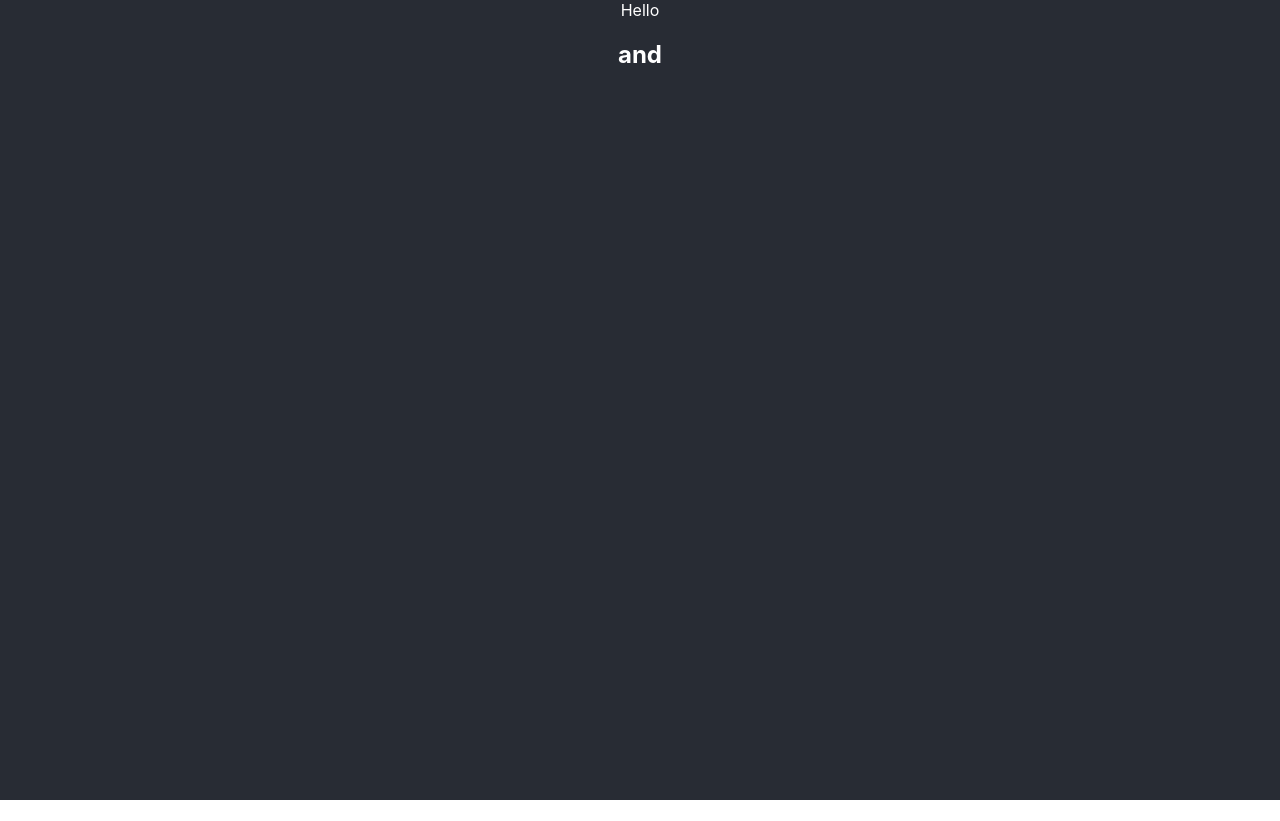
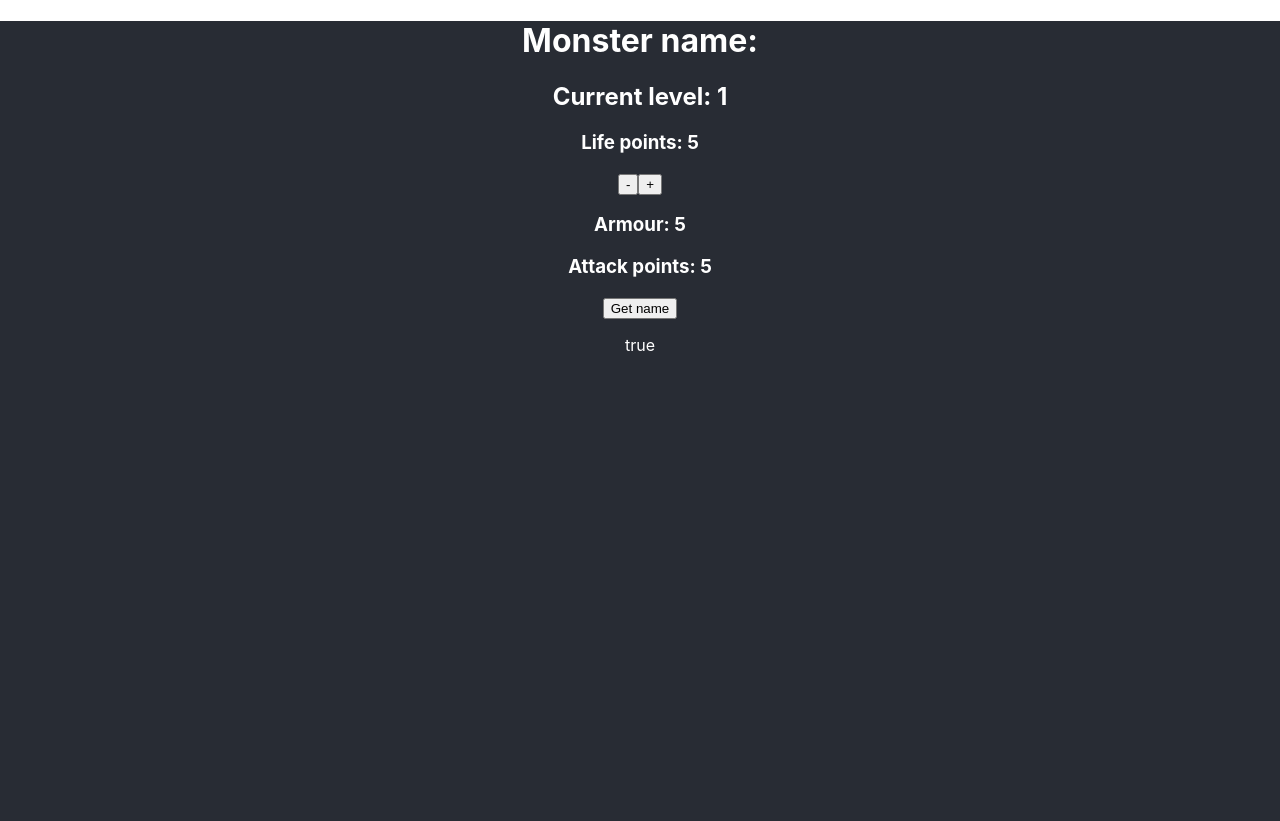
Before and after one commit to AndKorbiel/monster-brawl, a React (Create React App) app: page / in a window 1280 px wide. Before the commit the page ends 800 px from the top, so only its background shows below. Built offline with nearby package versions, Linux system fonts and the light colour scheme.

Commit message:
Basic setup

```diff
--- a/src/App.tsx
+++ b/src/App.tsx
@@ -1,15 +1,27 @@
-import * as React from 'react';
-import './App.css';
+import React, { Component } from "react";
+import UserMonster from "./components/userMonster";
+import GamePlay from "./interfaces/gamePlay.interface";
+import "./App.css";
 
-import MyClass from './components/hello';
+class App extends Component<{}, GamePlay> {
+  constructor(props: any) {
+    super(props);
+    this.state = {
+      preGameConfig: true,
+      fightStage: false,
+      levelUp: false,
+      endGame: false
+    };
+  }
+  render() {
+    const { preGameConfig } = this.state;
 
-const App: React.FC = () => {
-
-  return (
-    <div className="App">
-      <MyClass/>
-    </div>
-  );
-};
+    return (
+      <div className="App">
+        <UserMonster preGameConfig={preGameConfig} />
+      </div>
+    );
+  }
+}
 
 export default App;
--- a/src/components/hello.tsx
+++ /dev/null
@@ -1,23 +0,0 @@
-import * as React from 'react';
-
-import UserInterface from '../interfaces/interfaces';
-import State1 from "../interfaces/interfaces";
-
-
-export default class MyClass extends React.Component<{}> {
-    state: State1;
-    constructor (props : any) {
-        super(props);
-        this.state = {
-            magiWord: "Magic!",
-            name: "and",
-            age: 21
-        }
-    }
-
-    render() {
-        return (
-            <div>Hello<h2>{this.state.name}</h2></div>
-        )
-    }
-}
--- /dev/null
+++ b/src/components/userMonster.tsx
@@ -0,0 +1,68 @@
+import React, { Component } from "react";
+import GamePlay from "../interfaces/gamePlay.interface";
+import UserState from "../interfaces/userState.inferface";
+
+class UserMonster extends Component<GamePlay, UserState> {
+  constructor(props: GamePlay) {
+    super(props);
+    this.state = {
+      curentLevel: 1,
+      name: "",
+      lifePoints: 5,
+      armourPoints: 5,
+      attackPoints: 5,
+      pointsToDistribute: 5
+    };
+  }
+
+  levelUp = () => {
+    this.setState(state => ({
+      ...state,
+      curentLevel: state.curentLevel + 1
+    }));
+  };
+
+  generateName = () => {
+    fetch("https://random-word-api.herokuapp.com/word?key=HTBQY7GD&number=1")
+      .then(res => res.json())
+      .then(data => {
+        this.setState(state => ({
+          ...state,
+          name: data[0]
+        }));
+      })
+      .catch(err => console.log(err));
+  };
+
+  render() {
+    const { preGameConfig } = this.props;
+    const {
+      curentLevel,
+      name,
+      lifePoints,
+      armourPoints,
+      attackPoints
+    } = this.state;
+    const a: string = preGameConfig ? "true" : "false";
+
+    return (
+      <div>
+        <h1>Monster name: {name}</h1>
+        <h2>Current level: {curentLevel}</h2>
+        <h3>Life points: {lifePoints}</h3>
+        <button onClick={this.generateName} name="lifePoints">
+          -
+        </button>
+        <button onClick={this.generateName} name="lifePoints">
+          +
+        </button>
+        <h3>Armour: {armourPoints}</h3>
+        <h3>Attack points: {attackPoints}</h3>
+        <button onClick={this.generateName}>Get name</button>
+        <p>{a}</p>
+      </div>
+    );
+  }
+}
+
+export default UserMonster;
--- /dev/null
+++ b/src/interfaces/gamePlay.interface.ts
@@ -0,0 +1,6 @@
+export default interface Gameplay {
+  preGameConfig: boolean;
+  fightStage?: boolean;
+  levelUp?: boolean;
+  endGame?: boolean;
+}
--- /dev/null
+++ b/src/interfaces/userProps.interface.ts
@@ -0,0 +1,4 @@
+export default interface UserInterface {
+  name?: string;
+  age?: number;
+}
```
Also changed, not shown: src/interfaces/interfaces.ts (deleted, +0 -8 lines), src/interfaces/userState.inferface.ts (added, +8 -0 lines), 1 other file (tests, documents, lock files or other folders).
